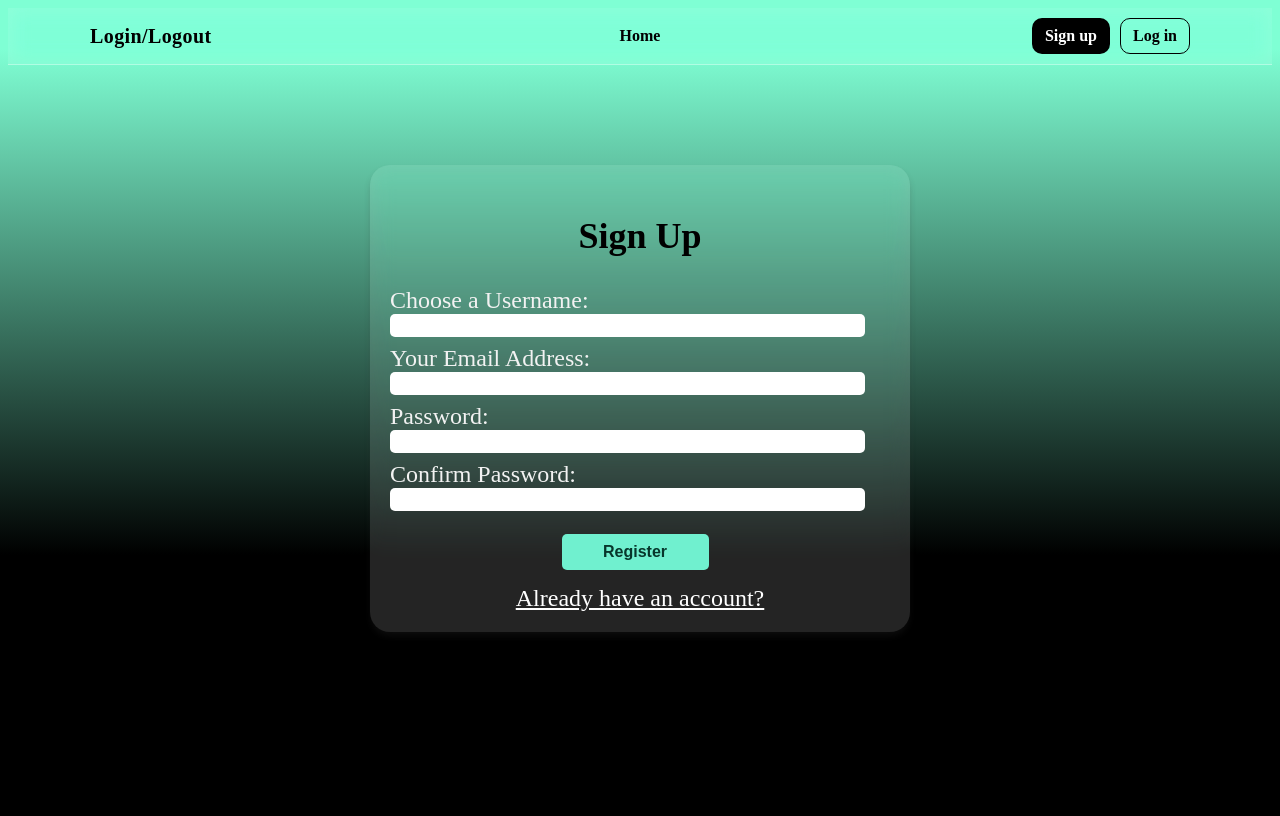
After one commit to jhenderson26-lab/Event_tracker, a Django app: page /signup/ in a window 1280 px wide. The commit adds this page. Run offline with Django 5.2, Linux system fonts and the light colour scheme.

Commit message:
pushing the work ayla did from yesterday

```diff
--- a/app/forms.py
+++ b/app/forms.py
@@ -1,5 +1,6 @@
 from django import forms
-from .models import Event
+from django.contrib.auth.forms import UserCreationForm
+from app.models import *
 
 
 class EventForm(forms.ModelForm):
@@ -10,3 +11,21 @@ class EventForm(forms.ModelForm):
             'title': 'Event Name',
             'set_date': 'Set Date',
         }
+
+class CustomUserCreationForm(UserCreationForm):
+    email = forms.EmailField(required=True, label="Your Email Address")
+    def __init__(self, *args, **kwargs):
+        super().__init__(*args, **kwargs)
+        self.fields['username'].label = "Choose a Username"
+        self.fields['password2'].label = "Confirm Password"
+        self.fields['password1'].help_text = ""
+        self.fields['password2'].help_text = ""
+        self.fields['username'].help_text = ""
+
+class SignUpForm(UserCreationForm):
+    email = forms.EmailField(required=True)
+    def clean_email(self):
+        email = self.cleaned_data["email"].lower()
+        if User.objects.filter(email=email).exists():
+            raise forms.ValidationError("An account with this email already exists.")
+        return email
--- a/app/static/Css/style.css
+++ b/app/static/Css/style.css
@@ -13,7 +13,6 @@ body {
     background-size: cover;
     background: #000000;
     background: linear-gradient(0deg, rgba(0, 0, 0, 1) 32%, rgba(127, 255, 212, 1) 94%);
-
 }
 
 .main-nav {
@@ -23,7 +22,7 @@ body {
     backdrop-filter: blur(10px) saturate(120%);
     -webkit-backdrop-filter: blur(10px) saturate(120%);
     background: var(--nav-bg);
-    border-bottom: 1px solid var (--nav-border);
+    border-bottom: 1px solid var(--nav-border);
 }
 
 .nav-inner {
@@ -36,20 +35,16 @@ body {
     gap: 12px;
 }
 
-.nav_holder {
-    max-width: 1100px;
-    margin-inline: auto;
-    padding: 10px 16px;
-    display: grid;
-    grid-template-columns: 1fr auto 1fr;
-    align-items: center;
-    gap: 12px;
-    background-color: rgba(255, 255, 255, 0.3);
-    display: flex;
-    justify-content:space-around;
+.logo {
+    justify-self: start;
+    font-weight: 800;
+    letter-spacing: .4px;
+    color: black;
+    text-decoration: none;
+    font-size: 1.25rem;
 }
 
-.nav_holder ul {
+.primary-links ul {
     display: flex;
     gap: 18px;
     list-style: none;
@@ -57,12 +52,11 @@ body {
     padding: 0;
 }
 
-.nav_holder a {
-    color: var(--nav-text);
+.primary-links a {
+    color: black;
     text-decoration: none;
     font-weight: 600;
     padding: 8px 4px;
-    color: black;
     position: relative;
     background-image: linear-gradient(currentColor, currentColor);
     background-size: 0 2px;
@@ -71,59 +65,177 @@ body {
     transition: background-size .18s ease, color .18s ease;
 }
 
-.nav_holder a:hover,
-.nav_holder a:focus-visible {
+.primary-links a:hover,
+.primary-links a:focus-visible {
     background-size: 100% 2px;
     outline: none;
 }
 
-.nav_holder a.active {
+.primary-links a.active {
     color: var(--nav-accent);
     background-size: 100% 2px;
 }
 
-.logo {
-    justify-self: start;
-    color: black;
-    font-size: large;
+.auth-area {
+    justify-self: end;
+    display: flex;
+    align-items: center;
+    gap: 10px;
 }
 
-.ombre {
-    .ombre-image-container {
-      width: 100%;
-      height: 300px;
-      background-image: linear-gradient(to top, rgba(0, 0, 0, 0.7), rgba(0, 0, 0, 0)), url('your-image.jpg');
-      background-size: cover;
-      background-position: center;
-      background-repeat: no-repeat;
-    }
+.hello {
+    color: var(--nav-text);
+    opacity: .9;
+    font-size: .95rem;
 }
 
-.link {
-    color: black;
-    font: 15px / 1.55 system-ui, -apple-system, Segoe UI, Roboto, Ariel, sans-serif;
-    font-size:medium;
-}
-
-.whitet {
-    color: white;
-    font-size: large;
-}
-
-.button {
-    border-radius: 5px;
-    background-color: rgba(255, 255, 255, 0.3);
+.logout-form {
+    margin: 0;
 }
 
 .btn {
+    display: inline-block;
+    padding: 8px 14px;
+    border-radius: 999px;
+    text-decoration: none;
+    border: 1px solid transparent;
+    font-weight: 700;
+    transition: transform .12s ease, filter .12s ease, border-color .12s ease;
+}
+
+.signup-btn {
+    background: black;
     color: white;
-    background-color: aquamarine;
-    background-color: black;
+}
+
+.login-btn {
+    background: transparent;
+    color: black;
+    border-color: black;
+}
+
+.logout-btn {
+    background: var(--nav-accent);
+    color: #07362b;
+}
+
+.btn:hover {
+    transform: translateY(-1px);
+    filter: brightness(1.05);
+}
+
+.btn:focus-visible {
+    outline: 3px solid rgba(112, 240, 207, .45);
+    outline-offset: 2px;
+}
+
+.logout-form {
+    margin: 0;
+}
+
+.btn {
+    padding: 8px 12px;
+    border-radius: 10px;
+    text-decoration: none;
+}
+
+.login-form {
+    display: grid;
+    gap: 14px;
+    text-align: left;
+}
+
+.login-form,
+.field,
+label {
+    display: block;
+    font-weight: 600px;
+}
+
+.login-form,
+.field,
+input {
+    display: block;
+    width: 98%;
+    height: 70%;
+    outline: none;
+    border: none;
     border-radius: 5px;
 }
 
-.signup-box {
-    width: 200px;
-    height: 400px;
+.card {
+    text-align: left;
+    font-size: x-large;
+    color: #f2f2f2;
+    backdrop-filter: blur(10px) saturate(120%);
+    -webkit-backdrop-filter: blur(10px) saturate(120%);
+    background: var(--nav-bg);
+    display: block;
+    margin: 0 auto;
+    width: 350px;
+    border-radius: 20px;
+    box-shadow: 0 5px 7px -1px rgba(51, 51, 51, 0.23);
+    padding: 20px;
+    display: flex;
+    flex-direction: column;
+}
+
+.login-button {
+    display: inline-block;
+    padding: 8px 14px;
+    border-radius: 5px;
+    text-decoration: none;
+    border: 1px solid transparent;
+    font-weight: 700;
+    transition: transform .12s ease, filter .12s ease, border-color .12s ease;
+    background: var(--nav-accent);
+    color: #07362b;
+    width: 30%;
+    font-size: 16px;
+}
+
+.btn-center {
+    display: flex;
+    justify-content: center;
+    align-items: center;
+    margin-top: 15px;
+    margin-bottom: 15px;
+}
+
+.card2 {
+    margin-top: 100px;
+}
+
+.have-acc {
+    color: white;
+    text-align: center !important;
+}
+
+.login-form {
+    display: grid;
+    gap: 14px;
+    text-align: left;
+}
+
+.signup-card {
+    width: 500px;
+    font-size: x-large;
+}
+
+.error-msg {
+    text-decoration: none;
+    list-style-type: none;
+    color: red;
+    margin: 0;
+    padding: 0;
+}
+
+.card2 {
+    display: flex;
+    justify-content: center;
+    align-items: center;
+}
+
+.login-card {
     color: black;
 }
--- a/app/templates/base.html
+++ b/app/templates/base.html
@@ -1,43 +1,52 @@
 {% load static %}
 <!DOCTYPE html>
-<html>
+<html lang="en">
     <head>
-        <meta charset="UTF-8"/>
-        <meta http-equiv="X-UA-Compatable" content="IE-edge"/>
-        <meta name="viewport" content="width=device-width, initial-scale=1.0"/>
-        <link rel="stylesheet" href="{% static 'Css/style.css' %}"/>
-        <title>{% block title %}TimeTo{% endblock %}</title>
+        <meta charset="UTF-8">
+        <meta name="viewport" content="width=device-width, initial-scale=1.0">
+        <link rel="stylesheet" href="{% static 'CSS/style.css' %}">
+        <title>TimeTo</title>
     </head>
+
+<!-- hello world("print") -->
+
     <body>
         <header class="main-nav">
             <div class="nav-inner">
-                <a href="{% url 'home' %}" class="logo">TimeTo</a>
-                <nav class="nav_holder">
+                <a href="{% url 'home' %}" class="logo">Login/Logout</a>
+
+                <nav class="primary-links">
                 <ul>
-                    <a href="{% url 'home' %}" class="link">Home</a>
-                    <a href="{% url 'signup' %}" class="link">Sign Up</a>
-                    {% if user.id == None %}
-                    <a href="{% url 'login' %}" class="link">Log In</a>
-                    {% else %}
-                    <a href="{% url 'logout' %}" class="link">Log Out</a>
-                    <a href="{% url 'events' %}" class="link">Events</a>
-                    {% endif %}
+                    <li><a href="{% url 'home' %}">Home</a></li>
                 </ul>
                 </nav>
+
+                <div class="auth-area">
+                    {% if user.is_authenticated %}
+                        <span class="hello">Hi {{ user.username }}!</span>
+                        <form action="{% url 'logout' %}" method="post" class="logout-form">
+                            {% csrf_token %}
+                            <button type="submit" class="btn logout-btn">Log out</button>
+                        </form>
+                    {% else %}
+                        <a href="{% url 'signup' %}" class="btn signup-btn">Sign up</a>
+                        <a href="{% url 'login' %}" class="btn login-btn">Log in</a>
+                    {% endif %}
+                </div>
             </div>
         </header>
 
 
-        {{owner}}
-        {% block content %}
-        {% endblock content %}
-        <script src="https://cdn.jsdelivr.net/npm/js-confetti@latest/dist/js-confetti.browser.js"></script>
-        <script type="module" src="{% static 'js/main.js' %}"></script>
+    {% if messages %}
+        <ul class="messages">
+        {% for message in messages %}
+            <li class="{{ message.tags }}">{{ message }}</li>
+        {% endfor %}
+        </ul>
+    {% endif %}
+
+    <main>
+        {% block content %}{% endblock %}
+    </main>
     </body>
 </html>
-
-<!-- {% if user.id == None %} -->
- <!-- --show login- -->
-  <!-- {% else %} -->
-<!-- --show logout-- -->
- <!-- {% endif %} -->
--- /dev/null
+++ b/app/templates/registration/signup.html
@@ -0,0 +1,46 @@
+{% extends 'base.html' %}
+{% load static %}
+
+{% block content %}
+<div class="card2">
+    <div class="card signup-card">
+        <h2 class="login-card" style="text-align: center;">Sign Up</h2>
+
+        <form class="login-form" method="post" novalidate>
+        {% csrf_token %}
+
+        {{ form.non_field_errors }}
+
+        <div class="field">
+            {{ form.username.label_tag }}
+            {{ form.username }}
+            {{ form.username.errors }}
+        </div>
+
+        <div class="field">
+            {{ form.email.label_tag }}
+            {{ form.email }}
+            {{ form.email.errors }}
+        </div>
+
+        <div class="field">
+            {{ form.password1.label_tag }}
+            {{ form.password1 }}
+            {{ form.password1.errors }}
+        </div>
+
+        <div class="field">
+            {{ form.password2.label_tag }}
+            {{ form.password2 }}
+            {{ form.password2.errors }}
+        </div>
+
+        <div class="btn-center">
+            <button type="submit" class="login-button">Register</button>
+        </div>
+        </form>
+
+        <a class="have-acc" href="/accounts/login">Already have an account?</a>
+    </div>
+</div>
+{% endblock %}
--- a/app/urls.py
+++ b/app/urls.py
@@ -5,8 +5,8 @@ from app.views import *
 urlpatterns = [
     path('admin/', admin.site.urls),
     path('', home , name='home'),
-    path('Login&Signup/signup', register_view, name='signup'),
-    path('Login&Signup/login', login_view, name='login'),
+    path("signup/", signup_view, name="signup"),
+    # path('Login&Signup/login', login_view, name='login'),
     path('events/', event_view, name='events'),
     path('create_event/', create_view, name='create_event'),
     path('delete_event/<event_id>', delete_event, name="delete"),
--- a/app/views.py
+++ b/app/views.py
@@ -6,8 +6,27 @@ from datetime import timedelta, datetime
 from datetime import date
 from . import models
 from . import forms
+from django.contrib.auth.forms import UserCreationForm
+from django.views.generic import CreateView
+from django.urls import reverse_lazy
+from app.forms import *
 
 # Create your views here.
+class SignUpView(CreateView):
+    form_class = UserCreationForm
+    success_url = reverse_lazy("login")
+    template_name = "registration/signup.html"
+
+def signup_view(request):
+    if request.method == 'POST':
+        form = CustomUserCreationForm(request.POST)
+        if form.is_valid():
+            form.save()
+            return redirect('login')
+    else:
+        form = CustomUserCreationForm()
+    return render(request, 'registration/signup.html', {'form': form})
+
 def getting_user(request):
     user_id = request.user.id
     owner = models.User.objects.get(id=user_id)
@@ -32,17 +51,6 @@ def register_view(request):
         form = UserCreationForm()
     context = { 'form': form }
     return render(request, 'Login&Signup/signup.html', context)
-
-def login_view(request):
-    if request.method == 'POST':
-        form = AuthenticationForm(data=request.POST)
-        if form.is_valid():
-            login(request, form.get_user())
-            return redirect('home')
-    else:
-        form = AuthenticationForm()
-    context = { 'form': form }
-    return render(request, 'Login&Signup/login.html', context)
 
 def check_event(day):
     int_date = int((f'{day.event_date.year}' + f'{day.event_date.month}' + f'{day.event_date.day}'))
--- a/config/settings.py
+++ b/config/settings.py
@@ -121,3 +121,8 @@ STATIC_URL = 'static/'
 # https://docs.djangoproject.com/en/5.2/ref/settings/#default-auto-field
 
 DEFAULT_AUTO_FIELD = 'django.db.models.BigAutoField'
+
+LOGIN_REDIRECT_URL = "home"
+LOGOUT_REDIRECT_URL = "home"
+
+ACCOUNT_FORMS = {'signup': 'app.forms.CustomSignupForm'}
--- a/config/urls.py
+++ b/config/urls.py
@@ -20,4 +20,5 @@ from django.urls import path, include
 urlpatterns = [
     path('', include('app.urls')),
     path('admin/', admin.site.urls),
+    path("accounts/", include("django.contrib.auth.urls")),
 ]
```
Also changed, not shown: app/models.py (+7 -0 lines), app/templates/Login&Signup/login.html (deleted, +0 -13 lines), app/templates/Login&Signup/signup.html (deleted, +0 -16 lines), app/templates/registration/login.html (added, +36 -0 lines), app/migrations/0002_log_in_user_alter_event_user.py (added), db.sqlite3.
